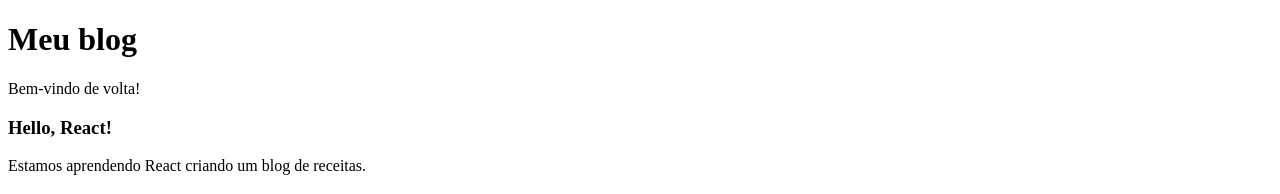
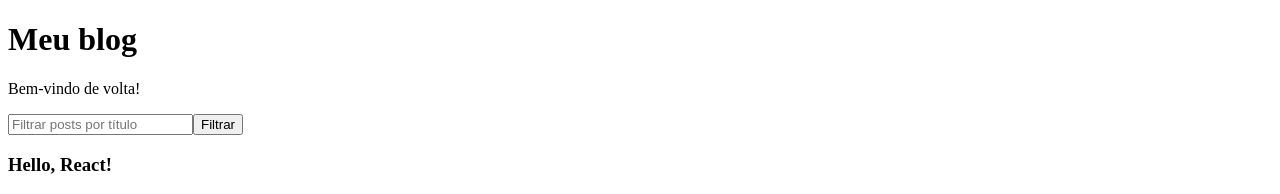
Before and after one commit to pedrofeld/react, a React app: page / in a window 1280 px wide. Shown: the top 194 px of the page. Built offline with nearby package versions, Linux system fonts and the light colour scheme; the HTML template or start-up script is replaced by a standard one.

Commit message:
feat: respondendo a eventos (onChange e onSubmit no forms de filtrar texto)

```diff
--- a/src/App.tsx
+++ b/src/App.tsx
@@ -5,9 +5,36 @@ import { posts } from './posts'
 
 export function App() {
   const hello = "Hello, React!"
+
+  let textoDoFiltro = "";
+
+  function filtrarTexto(evento: React.ChangeEvent<HTMLInputElement>) {
+    textoDoFiltro = evento.target.value.toLowerCase()
+    console.log("Texto do filtro:", textoDoFiltro)
+  }
+
+  function enviarFormulario(evento: React.FormEvent<HTMLFormElement>) {
+    evento.preventDefault()
+
+    const postsFiltrados = posts.filter((post) =>
+      post.titulo?.toLowerCase().includes(textoDoFiltro)
+    )
+
+    console.log("Posts filtrados:", postsFiltrados)
+  }
+
   return (
     <>
       <Header/>
+
+      <form onSubmit={enviarFormulario}>
+        <input
+          type="text"
+          placeholder='Filtrar posts por título'
+          onChange={filtrarTexto}
+        />
+        <button>Filtrar</button>
+      </form>
 
       <main>
         <h3>{hello}</h3>
```
